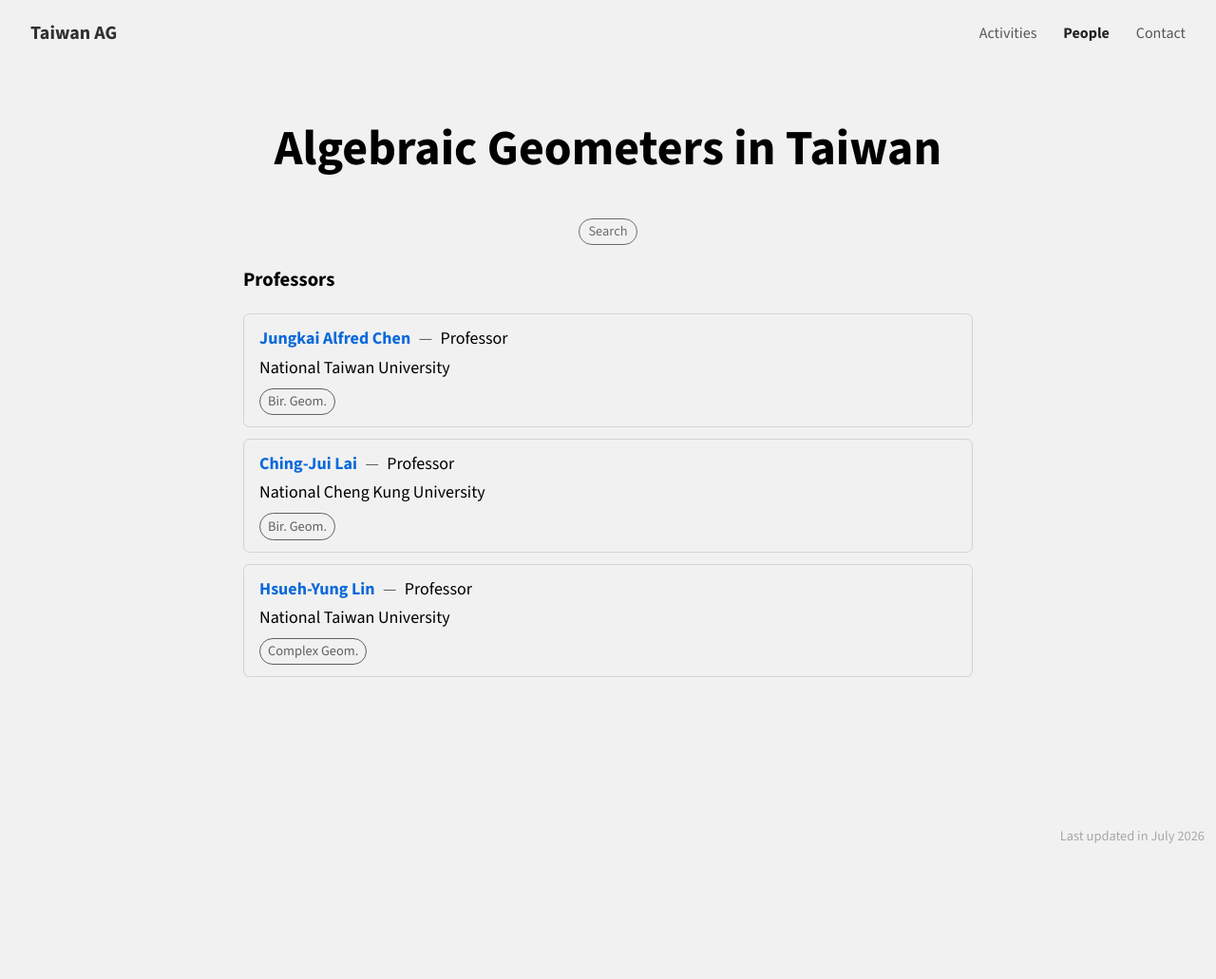
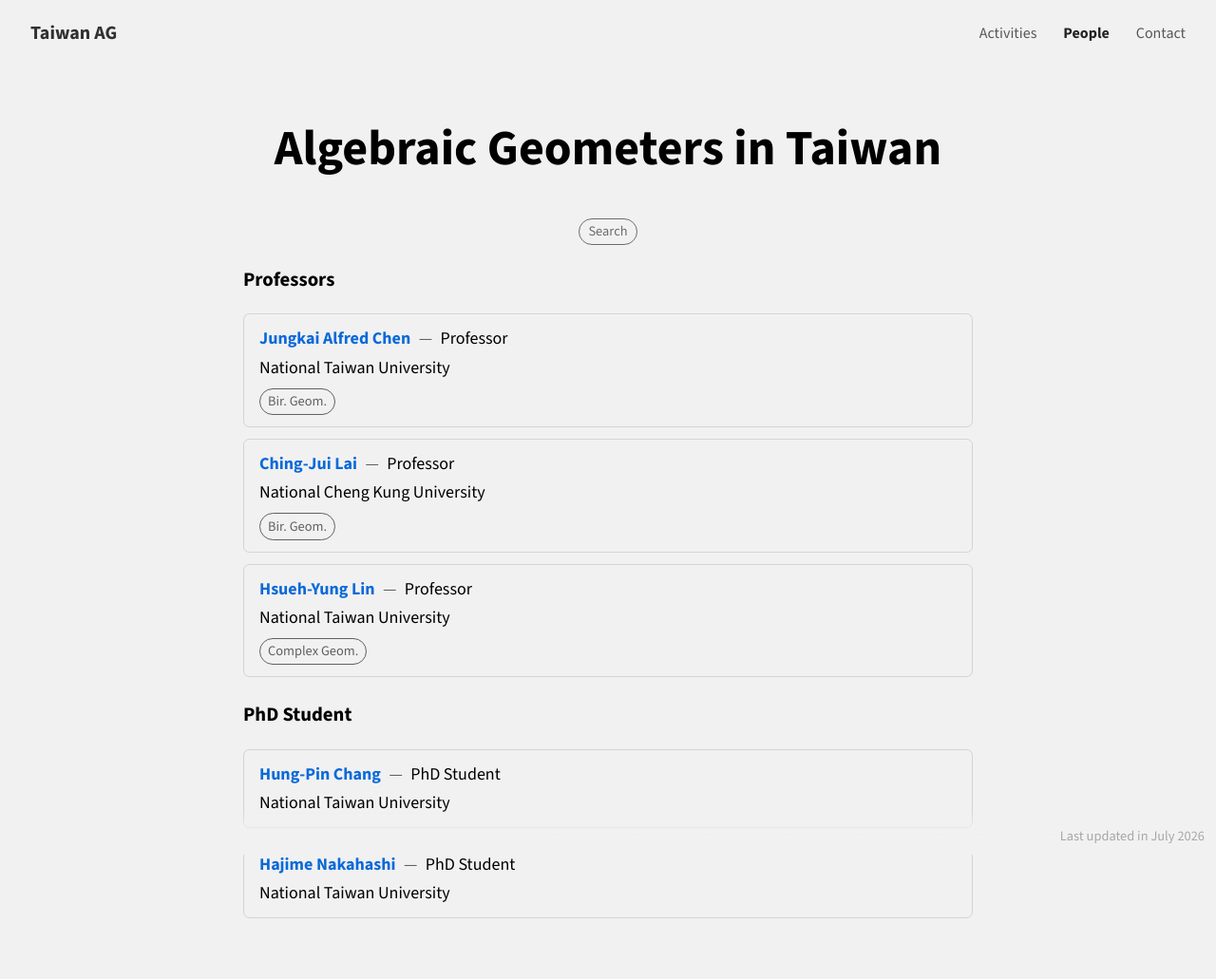
Before and after one commit to taiwan-ag/taiwan-ag.github.io, a Jekyll site: the page built from people.md, in a window 1280 px wide. Shown: the whole page at 95% size. Built offline with Jekyll 4.4.1, drawn with Linux system fonts in a browser that asks for light colours; before the commit the page ends 900 px from its top, so only the background shows below that.

Commit message:
Add PhD students to the People page
Co-Authored-By: Claude Sonnet 5 <noreply@anthropic.com>
Claude-Session: https://claude.ai/code/session_01Eon8xtEqo4VMYL9knp2LSv

```diff
--- a/_data/people.yml
+++ b/_data/people.yml
@@ -37,3 +37,13 @@ algebraic_geometers:
     position: "Professor"
     research_interests: ["complex-geometry"]
     url: "https://homepage.ntu.edu.tw/~hsuehyunglin/"
+
+  - name: "Hajime Nakahashi"
+    surname: "Nakahashi"
+    institution: "National Taiwan University"
+    position: "PhD Student"
+
+  - name: "Hung-Pin Chang"
+    surname: "Chang"
+    institution: "National Taiwan University"
+    position: "PhD Student"
```
